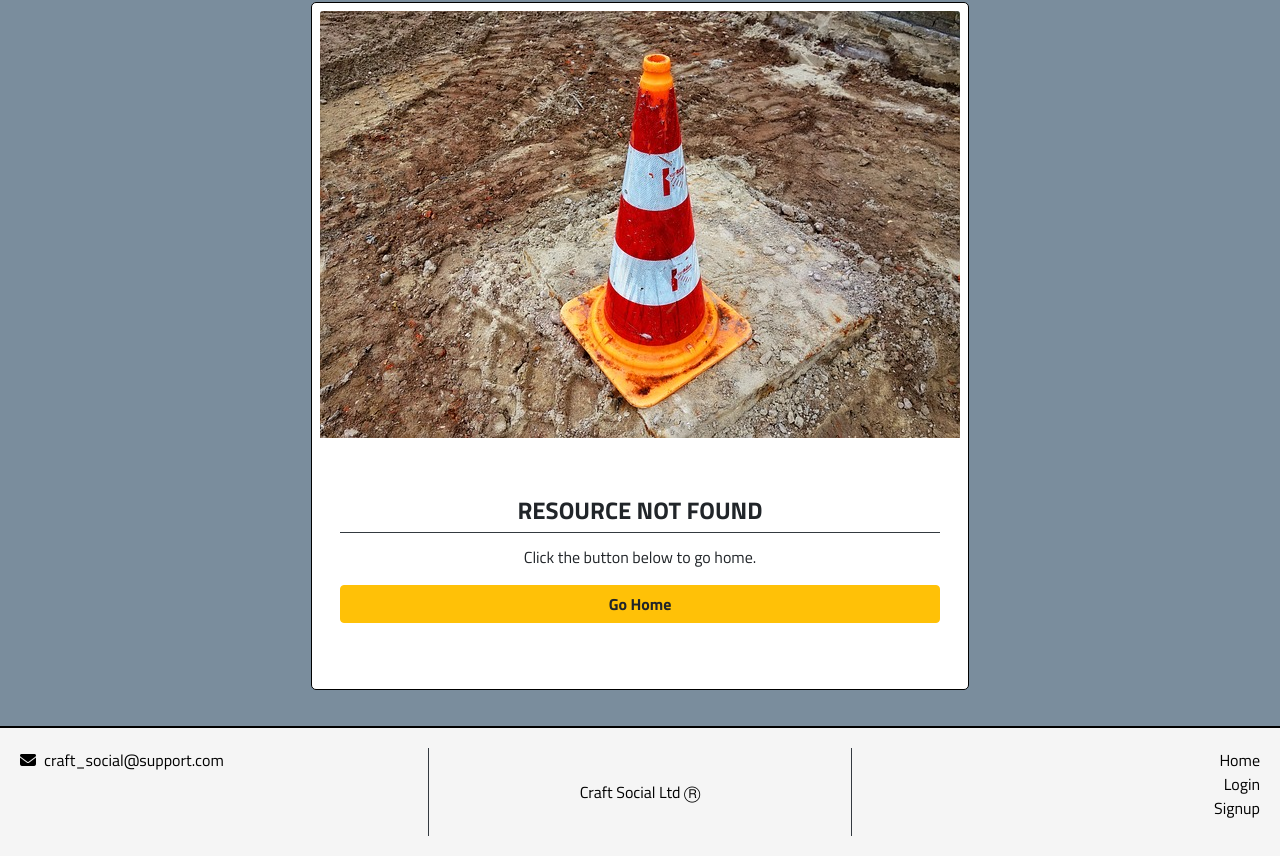
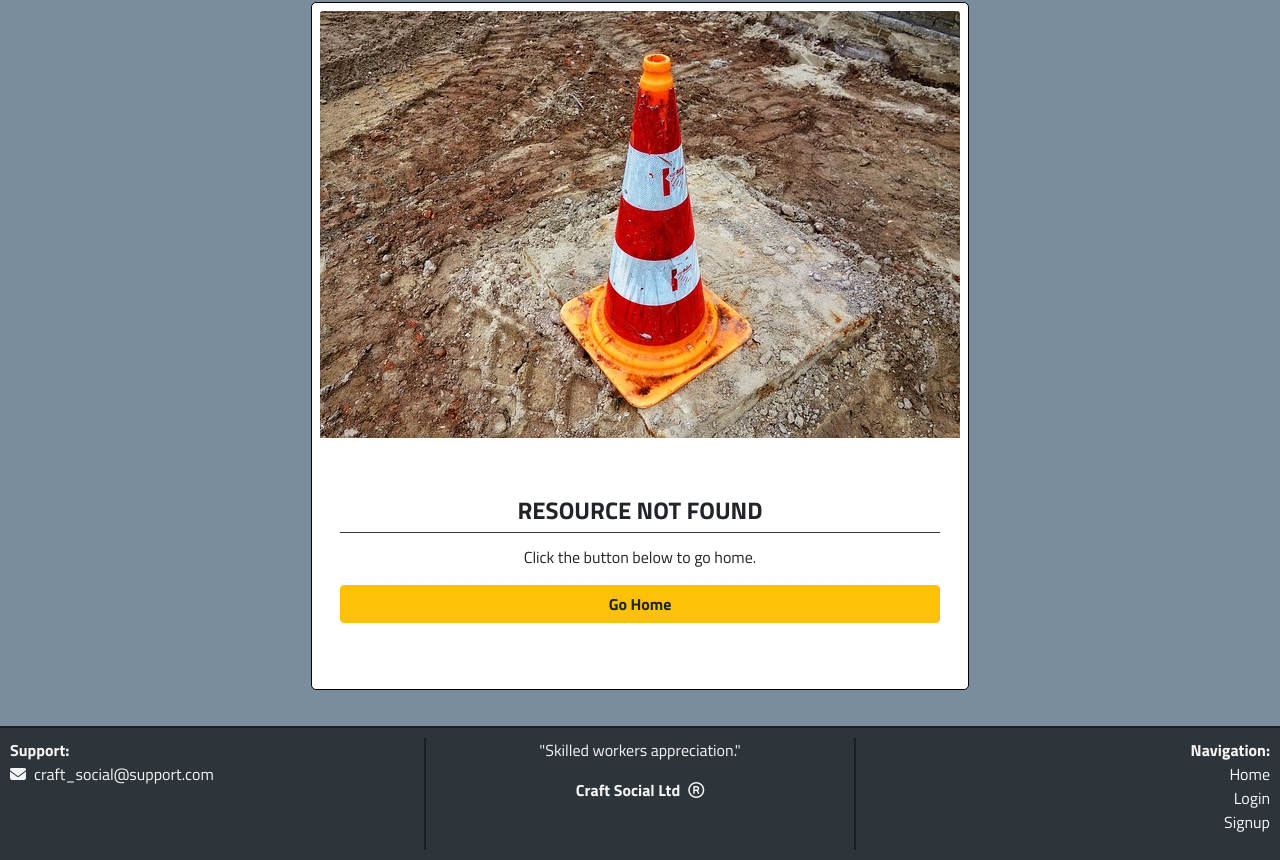
Before and after one commit to mtmanning93/craft-front, a React (Create React App) app: page /page-not-found in a window 1280 px wide. Shown: the part 224-1084 px from the top of the page. Built offline with nearby package versions, Linux system fonts and the light colour scheme; no server answers.

Commit message:
Update footer styles

```diff
--- a/src/components/Footer.js
+++ b/src/components/Footer.js
@@ -1,57 +1,114 @@
 import React from "react";
 import { Col, Container, Row } from "react-bootstrap";
 import { Link } from "react-router-dom/cjs/react-router-dom.min";
-import { useCurrentUser } from "../contexts/CurrentUserContext";
+import {
+	useCurrentUser,
+	useSetCurrentUser,
+} from "../contexts/CurrentUserContext";
 import styles from "../styles/Footer.module.css";
+import { useErrorContext } from "../contexts/ErrorContext";
+import axios from "axios";
+import { removeTokenTimestamp } from "../jwt/timestamps";
 
 function Footer() {
+	const { showErrorAlert, showSuccessAlert } = useErrorContext();
 	const currentUser = useCurrentUser();
+	const setCurrentUser = useSetCurrentUser();
+
+	const handleLogOut = async () => {
+		try {
+			await axios.post("dj-rest-auth/logout/");
+			setCurrentUser(null);
+			removeTokenTimestamp();
+			showSuccessAlert(
+				"Success",
+				"You have successfully logged out",
+				"success"
+			);
+		} catch (err) {
+			showErrorAlert(`${err.response.status} Error`, `${err}`, "danger");
+		}
+	};
 
 	return (
-		<Container fluid className={styles.Footer}>
+		<Container
+			fluid
+			className={`${styles.Footer} text-center text-sm-left`}
+		>
 			<Row className="justify-content-between">
-				<Col className="border-right border-dark">
+				<Col className={styles.Border}>
+					<p className="d-sm-none">"Skilled workers appreciation."</p>
+					<strong className="d-sm-none">
+						Craft Social Ltd
+						<i className="fa-regular fa-registered ml-2" />
+					</strong>
+					<strong>Support:</strong>
 					<p>
 						<i className="fa-solid fa-envelope mr-2" />
 						craft_social@support.com
 					</p>
 				</Col>
-				<Col className="d-flex align-items-center justify-content-center border-right border-dark">
-					Craft Social Ltd &#9415;
+				<Col
+					className={`${styles.Border} d-none d-sm-block text-center`}
+				>
+					<p>"Skilled workers appreciation."</p>
+					<strong>
+						Craft Social Ltd
+						<i className="fa-regular fa-registered ml-2" />
+					</strong>
 				</Col>
-				<Col className="text-right">
+				<Col className="d-none d-sm-block text-right">
+					<strong className="m-0">Navigation:</strong>
 					{currentUser ? (
 						<ul className={styles.FooterNav}>
 							<li>
 								<Link
 									to={`/profiles/${currentUser?.profile_id}`}
+									aria-label="profile"
+									className="text-light"
 								>
 									Profile
+									<i className="fa-solid fa-user ml-2" />
 								</Link>
 							</li>
 							<li>
-								<Link to="/">Discover</Link>
+								<Link
+									to="/"
+									aria-label="discover"
+									className="text-light"
+								>
+									Discover
+									<i className="fa-solid fa-magnifying-glass ml-2" />
+								</Link>
 							</li>
 							<li>
-								<Link to="/feed">Feed</Link>
-							</li>
-							<li>
-								<Link to="/liked">Liked</Link>
-							</li>
-							<li>
-								<Link to="/top">Top</Link>
+								<Link
+									to="/"
+									onClick={handleLogOut}
+									aria-label="logout"
+									className="text-danger"
+								>
+									Logout
+									<i className="fa-solid fa-arrow-right-from-bracket ml-2" />
+								</Link>
 							</li>
 						</ul>
 					) : (
 						<ul className={styles.FooterNav}>
 							<li>
-								<Link to="/">Home</Link>
+								<Link to="/" className="text-light">
+									Home
+								</Link>
 							</li>
 							<li>
-								<Link to="/login">Login</Link>
+								<Link to="/login" className="text-light">
+									Login
+								</Link>
 							</li>
 							<li>
-								<Link to="/signup">Signup</Link>
+								<Link to="/signup" className="text-light">
+									Signup
+								</Link>
 							</li>
 						</ul>
 					)}
--- a/src/styles/Footer.module.css
+++ b/src/styles/Footer.module.css
@@ -1,13 +1,27 @@
 .Footer {
-	background-color: #f5f5f5;
-	color: #000000;
-	border-top: 2px solid #000000;
+	background-color: #2d343a;
+	color: #f5f5f5;
+	border-top: 2px solid rgba(0, 0, 0, 0.395);
 	min-height: 10vh;
-	padding: 20px;
+	padding: 10px;
 	position: relative;
     margin-top: 20px;
+}
+
+.Border {
+    border-right: 2px solid #0000006b;
 }
 
 .FooterNav {
 	list-style-type: none;
 }
+
+@media (max-width: 576px) {
+    .Border {
+        border: none;
+    }
+}
+
+@media (max-width: 380px) {
+
+}
```
